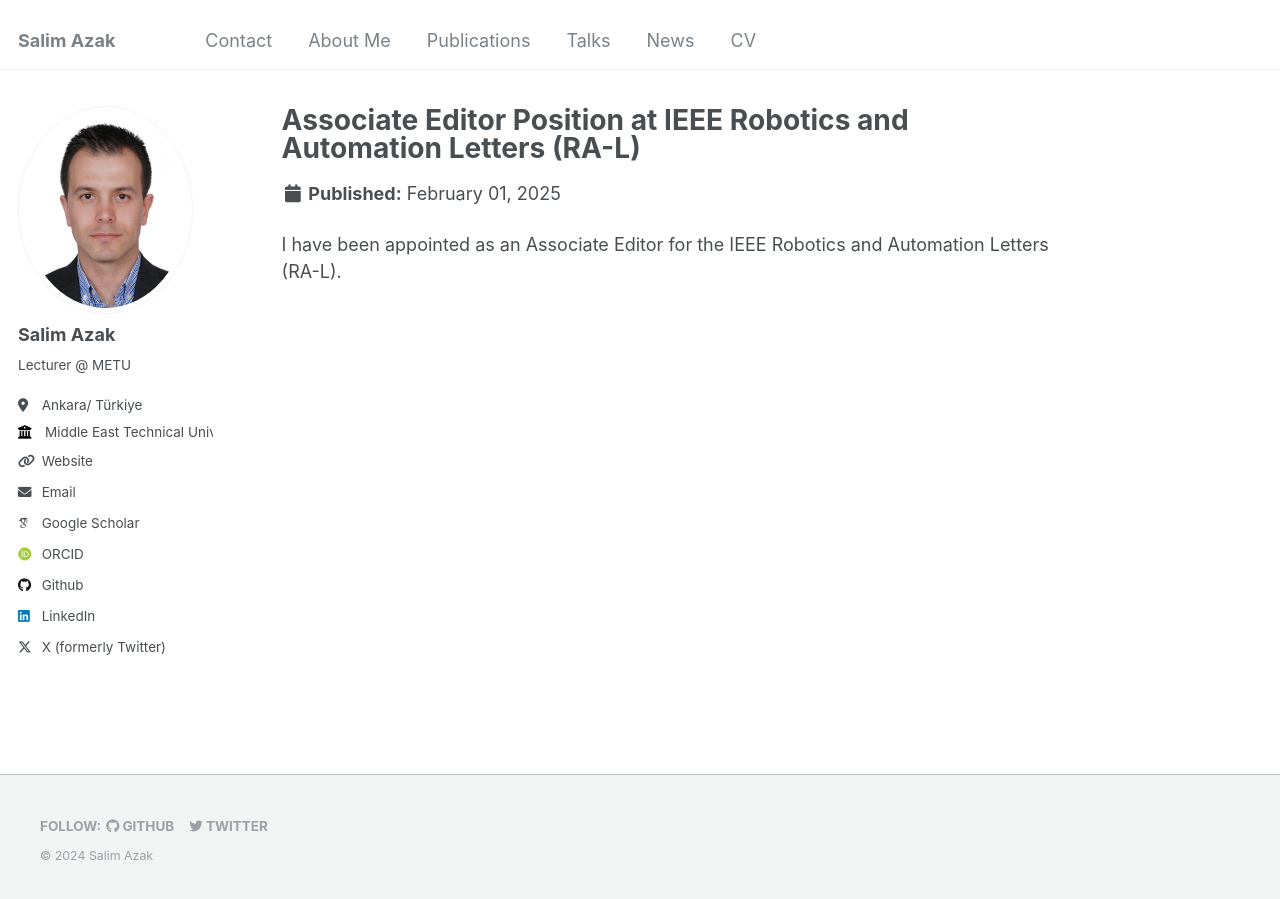
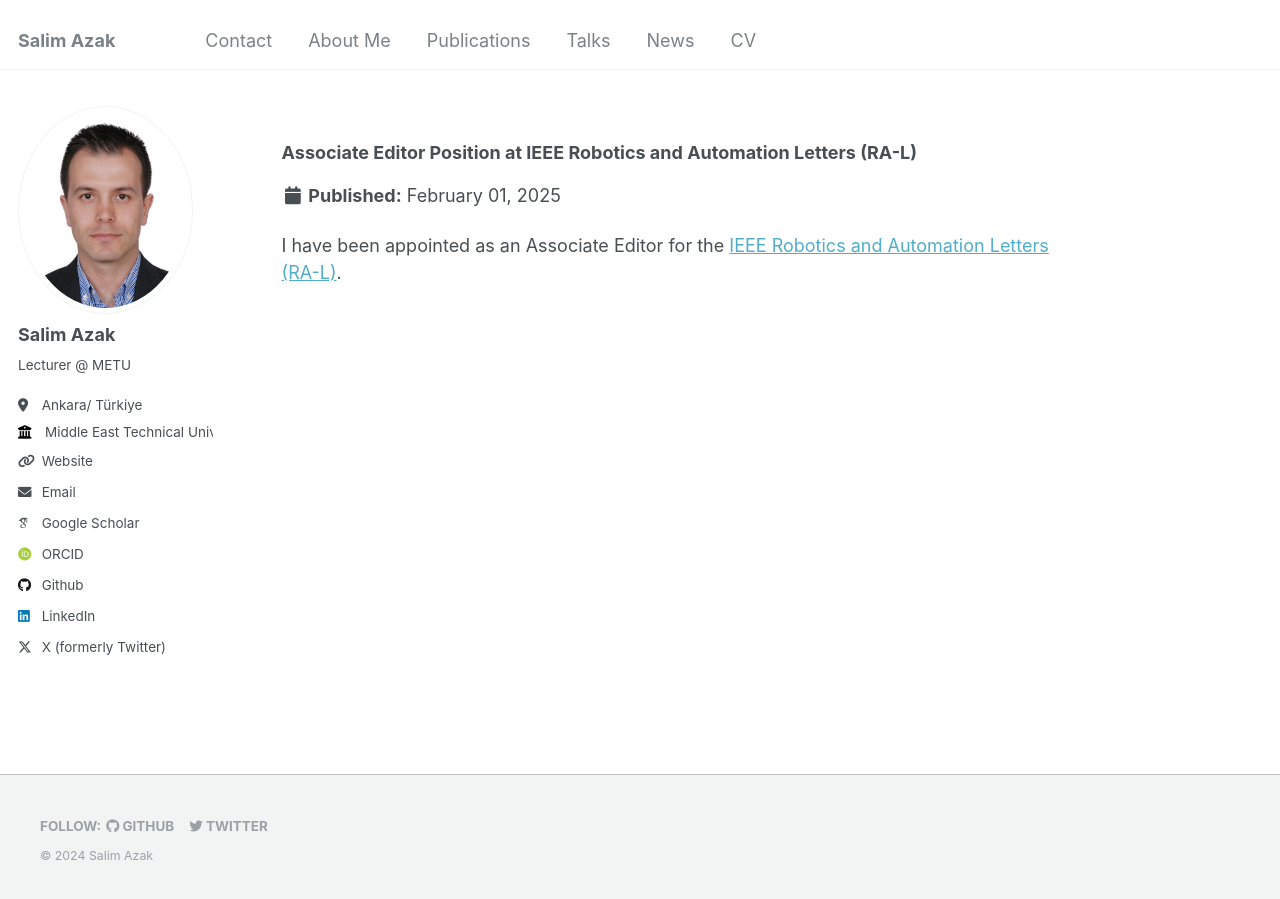
Before and after one commit to salimazak/salimazak.github.io, a Jekyll site: the page built from news/2025-02-01-ra-l-ae.md, in a window 1280 px wide. Built offline with Jekyll 4.4.1, drawn with Linux system fonts in a browser that asks for light colours; some web fonts are replaced; part of the change alters nothing that is shown.

Commit message:
Update 2025-02-01-ra-l-ae.md

```diff
--- a/news/2025-02-01-ra-l-ae.md
+++ b/news/2025-02-01-ra-l-ae.md
@@ -1,6 +1,6 @@
 ---
-title: "Associate Editor Position at IEEE Robotics and Automation Letters (RA-L)"
+title: "### Associate Editor Position at IEEE Robotics and Automation Letters (RA-L)"
 date: 2025-02-01
 ---
 
-I have been appointed as an Associate Editor for the IEEE Robotics and Automation Letters (RA-L).
+I have been appointed as an Associate Editor for the [IEEE Robotics and Automation Letters (RA-L)](https://www.ieee-ras.org/publications/ra-l).
```
